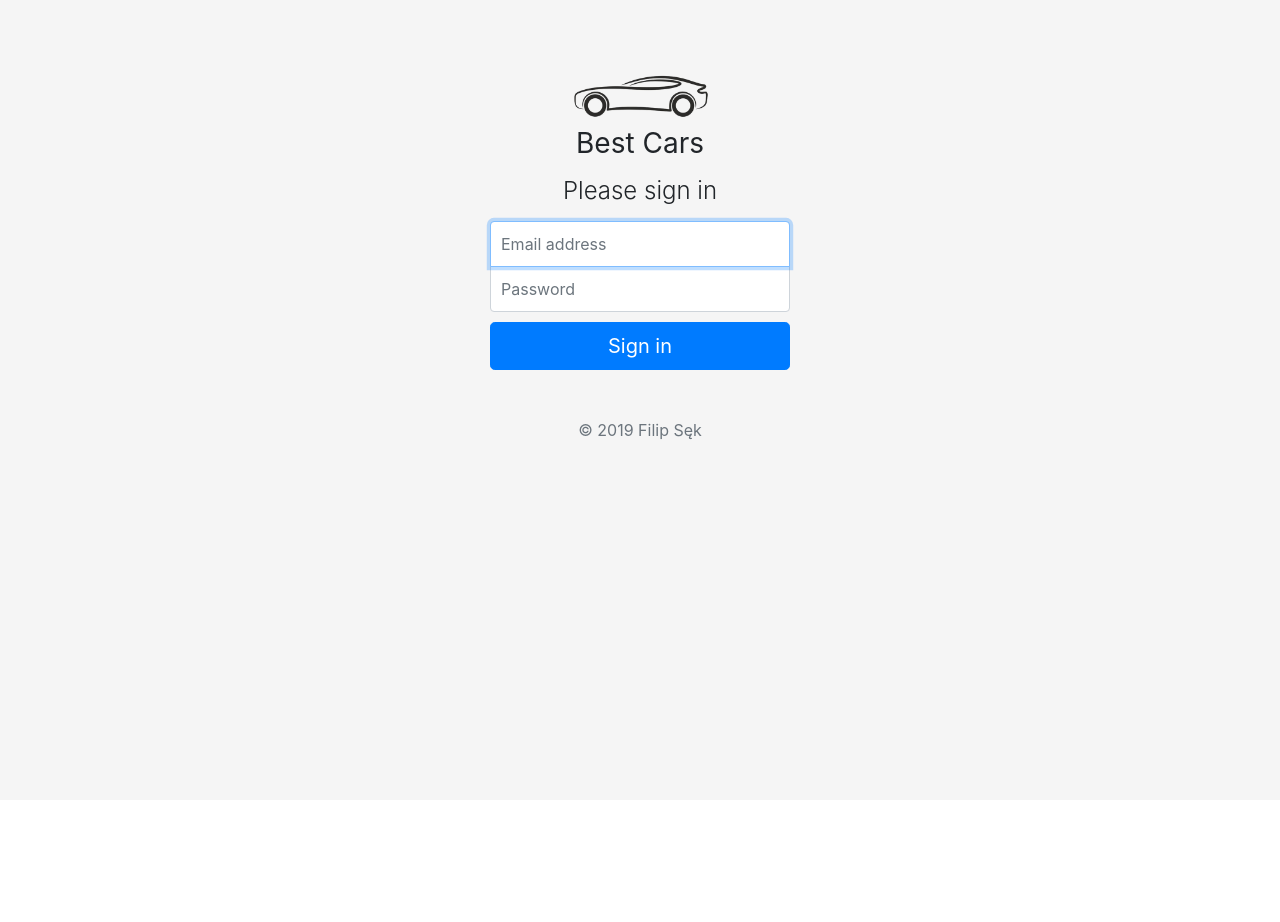
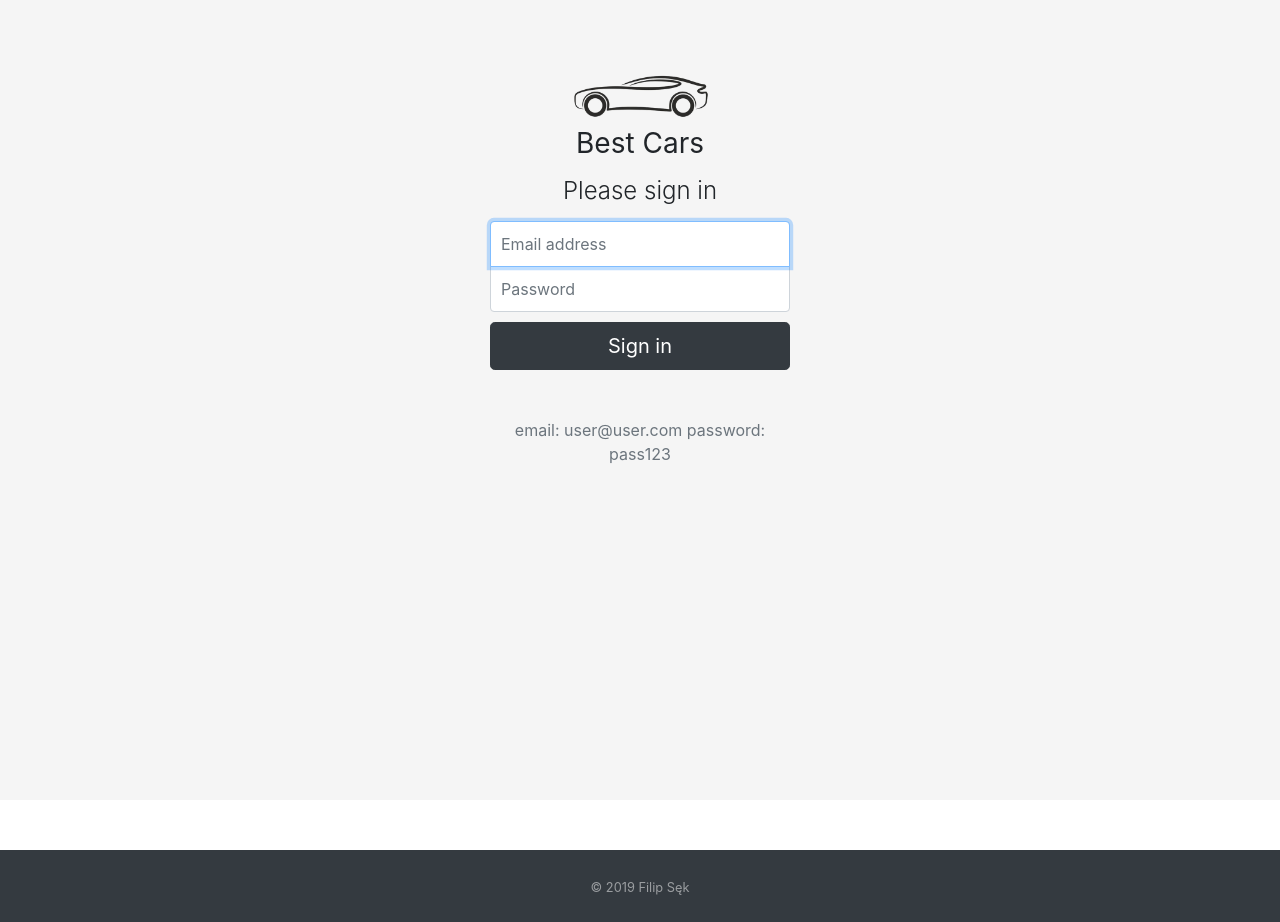
Before and after one commit to filip-777/softwareHouseFrontend, an Angular app: page /login in a window 1280 px wide. Before the commit the page ends 800 px from the top, so only its background shows below. Built offline with nearby package versions, Linux system fonts and the light colour scheme.

Commit message:
ADD: Footer, FIX: visuals on all views

```diff
--- a/src/app/app.component.html
+++ b/src/app/app.component.html
@@ -1,3 +1,3 @@
-
 <app-navbar></app-navbar>
 <router-outlet></router-outlet>
+<app-footer></app-footer>
--- a/src/app/app.module.ts
+++ b/src/app/app.module.ts
@@ -12,6 +12,7 @@ import {LoginComponent} from './components/login/login.component';
 import { NavbarComponent } from './components/navbar/navbar.component';
 import { LogoutComponent } from './components/logout/logout.component';
 import { CarListComponent } from './components/car/car-list/car-list.component';
+import { FooterComponent } from './components/footer/footer.component';
 
 @NgModule({
   declarations: [
@@ -22,6 +23,7 @@ import { CarListComponent } from './components/car/car-list/car-list.component';
     NavbarComponent,
     LogoutComponent,
     CarListComponent,
+    FooterComponent,
   ],
   imports: [
     BrowserModule,
--- a/src/app/components/car/car-form/car-form.component.html
+++ b/src/app/components/car/car-form/car-form.component.html
@@ -1,27 +1,4 @@
-<!--<div class="container">-->
-<!--  <div [hidden]="submitted">-->
-<!--    <h1>Car form</h1>-->
-<!--    <form (ngSubmit)="onSubmit()" #carForm="ngForm">-->
-<!--      <div class="form-group">-->
-<!--        <label for="model">Car model</label>-->
-<!--        <input type="text" class="form-control" id="model" required [(ngModel)]="car.model"-->
-<!--               name="model" #name="ngModel">-->
-<!--        <div [hidden]="name.valid || name.pristine" class="alert alert-danger">-->
-<!--          Model is required-->
-<!--        </div>-->
-<!--      </div>-->
-
-<!--      <div class="form-group">-->
-<!--        <label for="mark">Car mark</label>-->
-<!--        <input type="text" class="form-control" id="mark" [(ngModel)]="car.mark" name="mark">-->
-<!--      </div>-->
-
-<!--      <button type="submit" class="btn btn-success" [disabled]="!carForm.form.valid" (click)="save(carForm)">Submit-->
-<!--      </button>-->
-
-<!--    </form>-->
-<!--  </div>-->
-<!--</div>-->
+<body>
 <div class="container">
   <h1>Car form</h1>
   <form class="form-horizontal" [formGroup]="basicForm">
@@ -55,7 +32,8 @@
     </div>
     <div class="form-group">
       <label for="price">Car price in USD </label>
-      <input type="number" class="form-control border-primary" id="price" name="price" placeholder="REQUIRED: Car price in USD"
+      <input type="number" class="form-control border-primary" id="price" name="price"
+             placeholder="REQUIRED: Car price in USD"
              formControlName="price"
              #price>
     </div>
@@ -67,3 +45,4 @@
     </button>
   </form>
 </div>
+</body>
--- /dev/null
+++ b/src/app/components/footer/footer.component.html
@@ -0,0 +1,7 @@
+<body>
+<footer class="py-4 bg-dark text-white-50">
+  <div class="container text-center">
+    <small>&copy; 2019 Filip Sęk</small>
+  </div>
+</footer>
+</body>
--- /dev/null
+++ b/src/app/components/footer/footer.component.scss
@@ -0,0 +1,9 @@
+html,
+body {
+  margin-top: 50px;
+  height: 100%;
+}
+
+#page-content {
+  flex: 1 0 auto;
+}
--- /dev/null
+++ b/src/app/components/footer/footer.component.ts
@@ -0,0 +1,15 @@
+import { Component, OnInit } from '@angular/core';
+
+@Component({
+  selector: 'app-footer',
+  templateUrl: './footer.component.html',
+  styleUrls: ['./footer.component.scss']
+})
+export class FooterComponent implements OnInit {
+
+  constructor() { }
+
+  ngOnInit() {
+  }
+
+}
--- a/src/app/components/login/login.component.html
+++ b/src/app/components/login/login.component.html
@@ -10,8 +10,8 @@
     <label for="inputPassword" class="sr-only">Password</label>
     <input type="password" id="inputPassword" class="form-control" placeholder="Password" required=""
            [(ngModel)]="password" [ngModelOptions]="{standalone: true}">
-    <button (click)=checkLogin() class="btn btn-lg btn-primary btn-block">Sign in</button>
-    <p class="mt-5 mb-3 text-muted">© 2019 Filip Sęk</p>
+    <button (click)=checkLogin() class="btn btn-lg btn-dark btn-block">Sign in</button>
+    <p class="mt-5 mb-3 text-muted">email: user@user.com password: pass123</p>
   </form>
 </div>
 </body>
--- a/src/app/components/navbar/navbar.component.html
+++ b/src/app/components/navbar/navbar.component.html
@@ -1,5 +1,5 @@
   <nav *ngIf="loginService.isUserLoggedIn()" class="navbar navbar-expand-lg navbar-light bg-light">
-    <a class="navbar-brand" href="#">
+    <a class="navbar-brand" href="/home">
       <img src="assets/img/car-outline-logo-29.png" width="67,25" height="30"
            class="d-inline-block align-top" alt="">
       Best Cars
```
Also changed, not shown: 1 other file (tests, documents, lock files or other folders).
